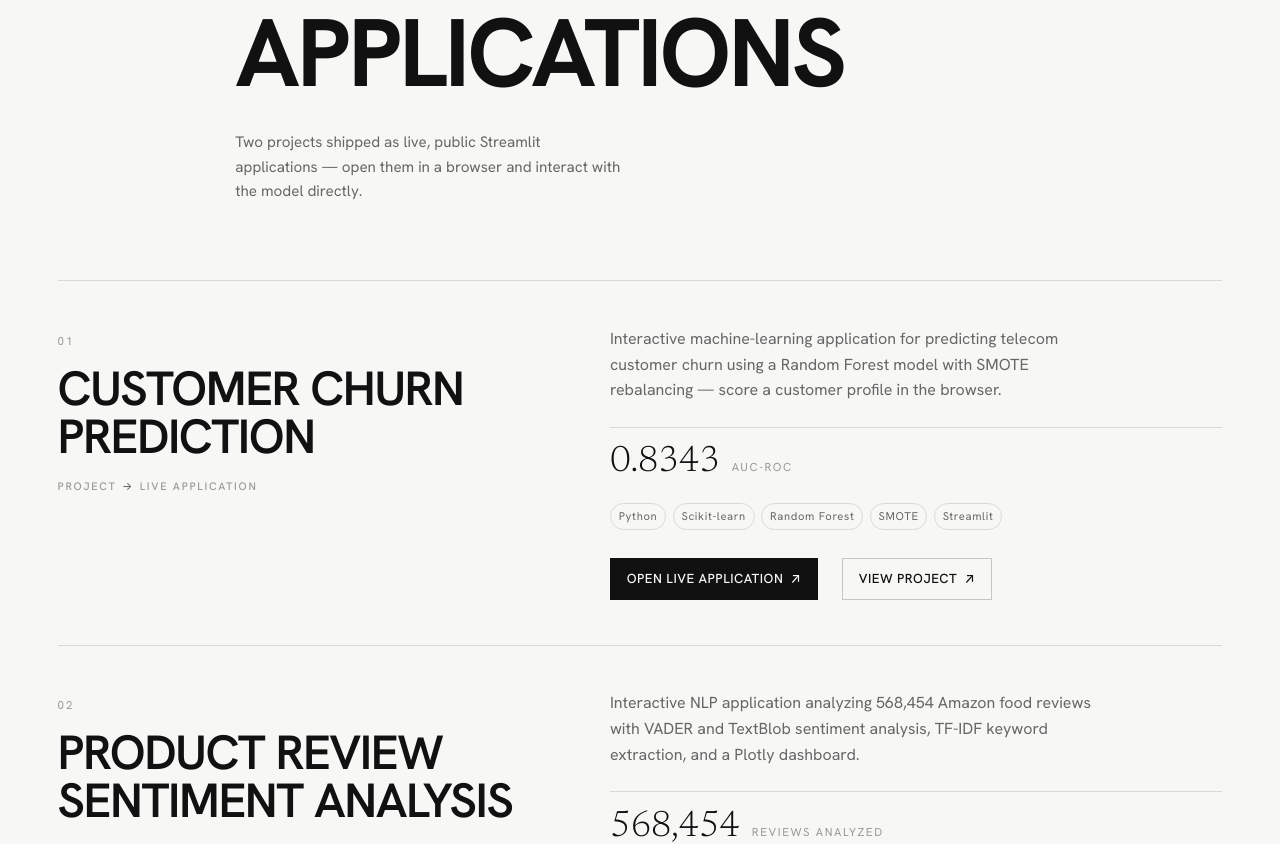
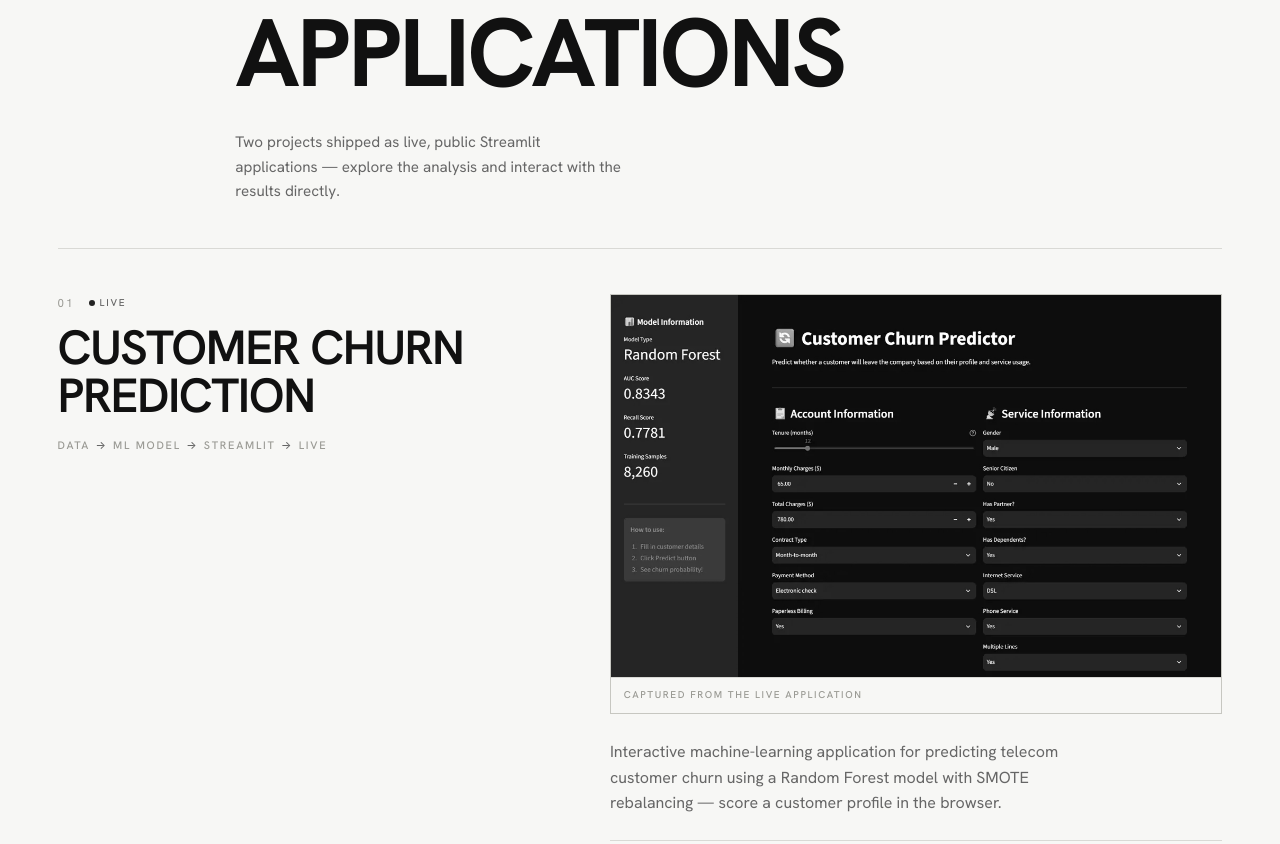
Before and after one commit to Venkatavishnuvardhanthota/Vishnu-Thota-Portfolio, a React (Vite) app: page / in a window 1280 px wide. Shown: the part 4264-5108 px from the top of the page. Built offline with nearby package versions, Linux system fonts and the light colour scheme.

Commit message:
refine: polish deployed applications

```diff
--- a/index.html
+++ b/index.html
@@ -994,7 +994,7 @@
                     <div class="sec-head__body">
                         <div class="sec-title-row">
                             <h2 class="display-l" id="apps-title">Deployed<br />Applications</h2>
-                            <p class="sec-note">Two projects shipped as live, public Streamlit applications — open them in a browser and interact with the model directly.</p>
+                            <p class="sec-note">Two projects shipped as live, public Streamlit applications — explore the analysis and interact with the results directly.</p>
                         </div>
                     </div>
                 </div>
--- a/src/components/applications/ApplicationCard.tsx
+++ b/src/components/applications/ApplicationCard.tsx
@@ -1,4 +1,4 @@
-import type { CSSProperties } from 'react';
+import { Fragment, type CSSProperties } from 'react';
 import { Link } from 'react-router-dom';
 import type { Application } from '../../data/applications';
 
@@ -18,14 +18,42 @@ export default function ApplicationCard({ app, index }: ApplicationCardProps) {
   return (
     <article className="app-row reveal" style={style}>
       <div className="app-row__head">
-        <span className="app-idx">{app.number}</span>
+        <div className="app-row__meta">
+          <span className="app-idx">{app.number}</span>
+          <span className="app-live">
+            <span className="app-live__dot" aria-hidden="true" />
+            {app.status}
+          </span>
+        </div>
         <h3 className="app-name">{app.title}</h3>
-        <span className="app-flow">
-          Project <span className="arw" aria-hidden="true">→</span> Live Application
+        <span className="app-flow" aria-label={`Workflow: ${app.workflow.join(', then ')}`}>
+          {app.workflow.map((step, i) => (
+            <Fragment key={step}>
+              {i > 0 && (
+                <span className="arw" aria-hidden="true">
+                  →
+                </span>
+              )}
+              <span>{step}</span>
+            </Fragment>
+          ))}
         </span>
       </div>
 
       <div className="app-row__body">
+        <figure className="app-preview">
+          <img
+            className="app-preview__img"
+            src={app.previewImage}
+            alt={app.previewAlt}
+            width={app.previewWidth}
+            height={app.previewHeight}
+            loading="lazy"
+            decoding="async"
+          />
+          <figcaption className="app-preview__cap">{app.previewCaption}</figcaption>
+        </figure>
+
         <p className="app-desc">{app.description}</p>
 
         <div className="app-metric">
--- a/src/data/applications.ts
+++ b/src/data/applications.ts
@@ -6,6 +6,8 @@
  * The "View project" link routes to the existing case-study page rather than
  * duplicating project data, so this model stores only what the showcase needs.
  */
+export type PreviewType = 'screenshot' | 'illustrative';
+
 export interface Application {
   id: string;
   number: string;
@@ -22,6 +24,20 @@ export interface Application {
   projectRoute: string;
   /** Source repository */
   githubUrl: string;
+  /** Status label shown beside the number, e.g. "Live" */
+  status: string;
+  /** Compact workflow: project work → application → live experience */
+  workflow: string[];
+  /** Preview asset path (public/) */
+  previewImage: string;
+  /** Intrinsic preview dimensions, used to reserve layout space */
+  previewWidth: number;
+  previewHeight: number;
+  /** Descriptive alt text for the preview */
+  previewAlt: string;
+  previewType: PreviewType;
+  /** Honest caption shown under the preview */
+  previewCaption: string;
 }
 
 export const APPLICATIONS: Application[] = [
@@ -37,6 +53,15 @@ export const APPLICATIONS: Application[] = [
     liveUrl: 'https://customer-churn-prediction-0001.streamlit.app/',
     projectRoute: '/projects/customer-churn',
     githubUrl: 'https://github.com/Venkatavishnuvardhanthota/customer-churn-prediction',
+    status: 'Live',
+    workflow: ['Data', 'ML model', 'Streamlit', 'Live'],
+    previewImage: '/app-previews/customer-churn.webp',
+    previewWidth: 1152,
+    previewHeight: 720,
+    previewAlt:
+      'Screenshot of the live Customer Churn Predictor app: its sidebar shows the Random Forest model with an AUC score of 0.8343, and the main area holds a customer profile form with tenure, charges and service fields.',
+    previewType: 'screenshot',
+    previewCaption: 'Captured from the live application',
   },
   {
     id: 'product-sentiment',
@@ -50,5 +75,14 @@ export const APPLICATIONS: Application[] = [
     liveUrl: 'https://prduct-sentiment-dashboard.streamlit.app/',
     projectRoute: '/projects/product-sentiment',
     githubUrl: 'https://github.com/Venkatavishnuvardhanthota/product-sentiment-dashboard',
+    status: 'Live',
+    workflow: ['NLP', 'Analysis', 'Streamlit', 'Live'],
+    previewImage: '/app-previews/product-sentiment.webp',
+    previewWidth: 1152,
+    previewHeight: 720,
+    previewAlt:
+      'Screenshot of the live Product Review Sentiment Analyzer app: a review text box with an Analyze Review button, beside a dataset benchmark table of positive, negative and neutral shares from 568,454 reviews.',
+    previewType: 'screenshot',
+    previewCaption: 'Captured from the live application',
   },
 ];
--- a/src/styles/applications.css
+++ b/src/styles/applications.css
@@ -4,6 +4,9 @@
    and the .tags / .tag / .project__link primitives defined in index.html.
 ========================= */
 .apps { border-top: var(--hair); }
+
+/* Connect the large heading to the first row without losing breathing room */
+#applications .sec-head { margin-bottom: clamp(1.75rem, 3.5vw, 3rem); }
 
 .app-row {
     display: grid;
@@ -16,11 +19,36 @@
 .app-row:hover { padding-left: clamp(0px, 1vw, 0.75rem); }
 
 .app-row__head { min-width: 0; }
+.app-row__meta { display: flex; align-items: center; gap: 0.9rem; }
 .app-idx {
     font-size: 0.72rem;
     letter-spacing: 0.16em;
     color: var(--ink-3);
     font-variant-numeric: tabular-nums;
+}
+.app-live {
+    display: inline-flex;
+    align-items: center;
+    gap: 0.5em;
+    font-size: 0.62rem;
+    font-weight: 500;
+    letter-spacing: 0.18em;
+    text-transform: uppercase;
+    color: var(--ink-2);
+}
+.app-live__dot {
+    width: 6px;
+    height: 6px;
+    border-radius: 50%;
+    background: var(--ink);
+    animation: livePulse 2.6s var(--ease) infinite;
+}
+@keyframes livePulse {
+    0%, 100% { opacity: 1; }
+    50% { opacity: 0.3; }
+}
+@media (prefers-reduced-motion: reduce) {
+    .app-live__dot { animation: none; }
 }
 .app-name {
     font-size: clamp(1.7rem, 4.6vw, 3rem);
@@ -44,6 +72,31 @@
 .app-flow .arw { color: var(--ink-2); }
 
 .app-row__body { min-width: 0; }
+
+.app-preview {
+    margin: 0 0 1.6rem;
+    border: 1px solid var(--line-strong);
+    background: var(--ink);
+}
+.app-preview__img {
+    display: block;
+    width: 100%;
+    height: auto;
+    filter: grayscale(1) contrast(1.03);
+    transition: filter 0.7s var(--ease-soft);
+}
+.app-row:hover .app-preview__img { filter: grayscale(0); }
+.app-preview__cap {
+    padding: 0.6rem 0.8rem;
+    background: var(--bg);
+    border-top: var(--hair);
+    font-size: 0.62rem;
+    font-weight: 500;
+    letter-spacing: 0.16em;
+    text-transform: uppercase;
+    color: var(--ink-3);
+}
+
 .app-desc { color: var(--ink-2); font-size: 1rem; max-width: 56ch; }
 
 .app-metric {
```
Also changed, not shown: public/app-previews/customer-churn.webp (added), public/app-previews/product-sentiment.webp (added).
